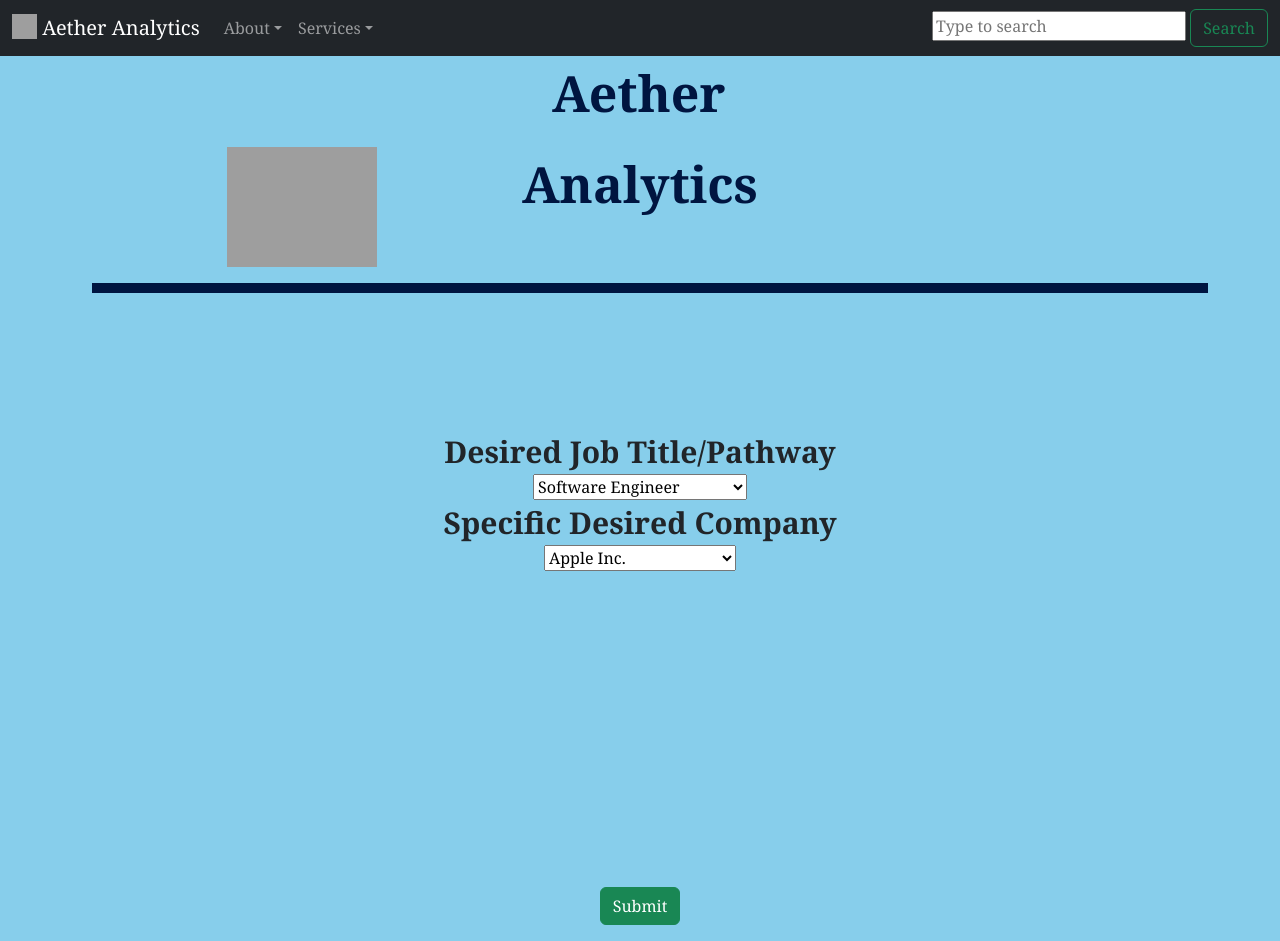
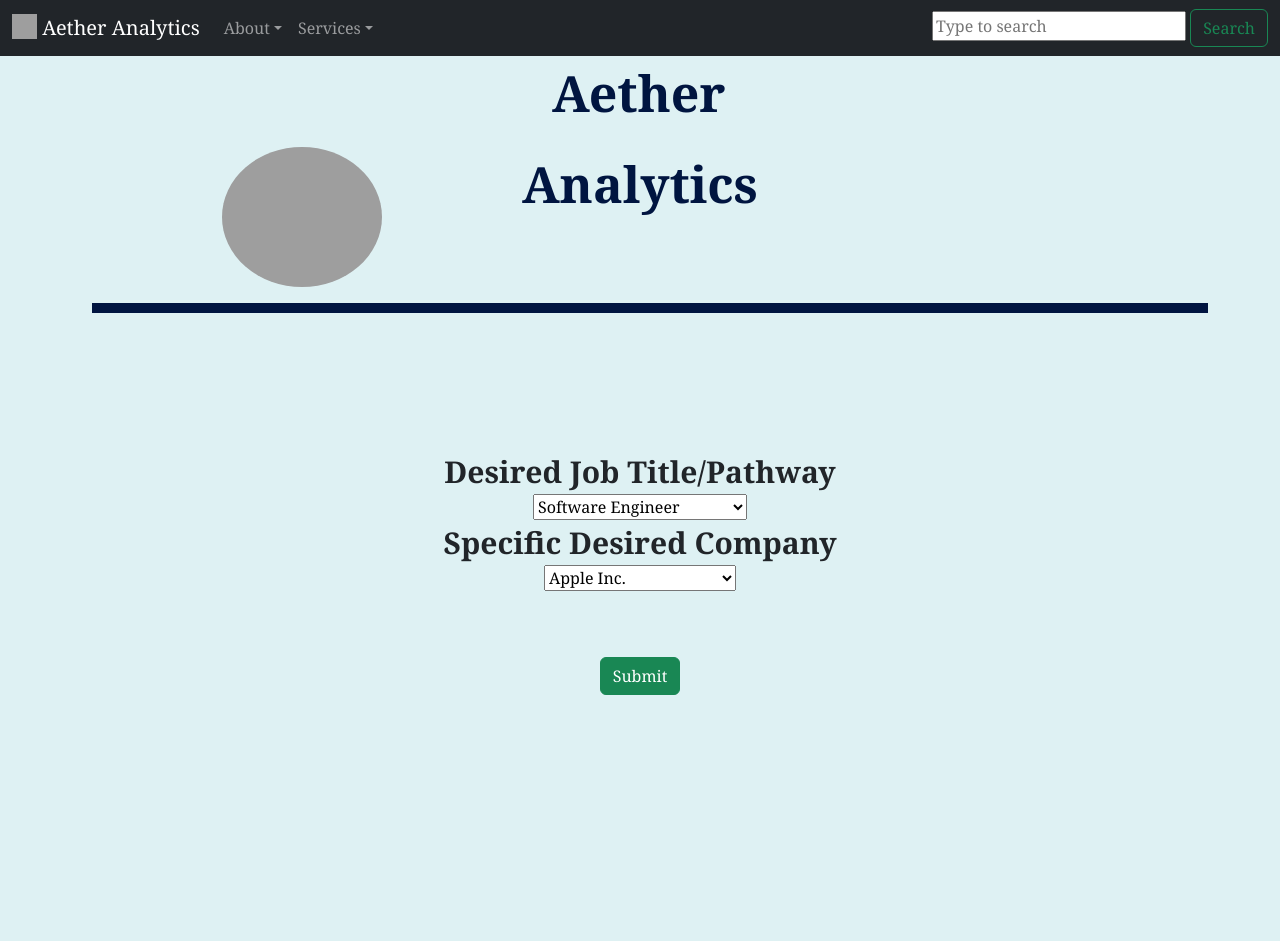
Before and after one commit to Shishir99-code/Aether-Analytics, a Django app: page / in a window 1280 px wide. After the commit the page ends 695 px from the top, so only its background shows below. Run offline with Django 3.2, Linux system fonts and the light colour scheme; grey boxes are pictures that could not be loaded.

Commit message:
Update home.html

```diff
--- a/Maybe/JobMatching/main/templates/main/home.html
+++ b/Maybe/JobMatching/main/templates/main/home.html
@@ -3,15 +3,17 @@
 {% block content %}
 <style>
     body {
-        background: skyblue;
+        background: rgb(222, 241, 243);
         font-family: 'Cambria';
     }
+
+
 </style>
 <p style='text-align:left;padding-left:470px;float:left;color:#001540;font-size:50px'><b>Aether</b></p>
 <p style='float:right;align:right;padding-right:440px;color:#001540;border-bottom:1px;font-size:50px'><b>Analytics<b></p>
 <br>
-<p style="text-align:center;"><img src="https://drive.google.com/uc?export=view&id=1Kyzr_AMg5xF1-tU9E3SAmQM9rt8Dj23N" width="150" height="120" class="center"></p>
-{% comment %} <img src="D:\SHISHIR\Maybe\JobMatching\main\templates\main\AetherAnalyticsLogo.jpg"> {% endcomment %}
+<p style="text-align:center;"><img src="https://drive.google.com/uc?export=view&id=1Vh7Jdmh6Q3ghLuUII13uCXxgzSmkHJYf" width="160" height="140" class="rounded-circle"></p>
+
 <hr style="border:none;height:10px;background:#001540;width:100%;margin-left:10px;opacity:10;width:100%;">
 <br>
 <br>
@@ -50,8 +52,11 @@
             </select>
             </p>
             <p style="text-align:center">
-            <button onclick="location.href = 'http://127.0.0.1:8000/homeroom';" type="submit" class="btn btn-success" style="float:center;margin-top:300px">Submit</button></p>
+            <button onclick="location.href = 'http://127.0.0.1:8000/homeroom';" type="submit" class="btn btn-success" style="float:center;margin-top:50px">Submit</button></p>
         </form>
     </center>
 
+    <head>
+        <link rel="stylesheet" href="style.css">
+    </head>
 {% endblock %}
```
